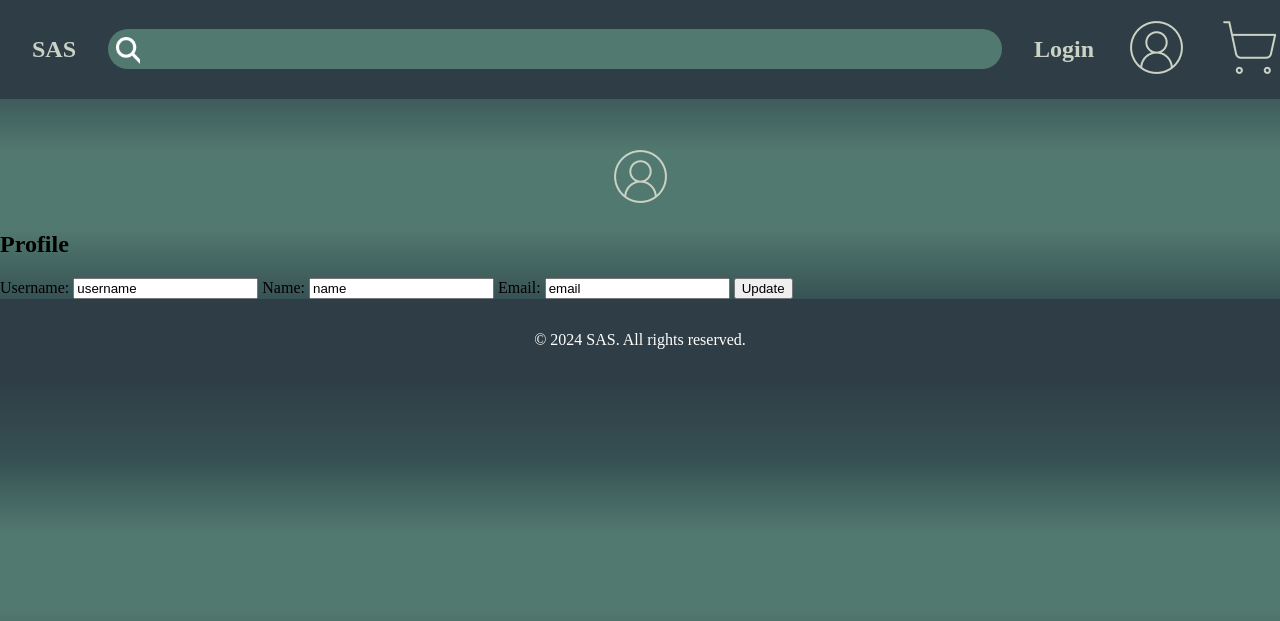
After one commit to FEUP-LTW-2024/ltw-project-2024-ltw06g03, a PHP site: page /profile.php in a window 1280 px wide. The commit adds this page. Shown: the top 621 px of the page. Run offline with PHP 8.4, Linux system fonts and the light colour scheme.

Commit message:
some content

```diff
--- /dev/null
+++ b/profile.php
@@ -0,0 +1,30 @@
+<?php
+include_once("database/connect.php");
+include_once("templates/head.php");
+include_once("templates/header.php");
+include_once("templates/footer.php");
+
+output_head("Smooth As Silk");
+?>
+<body>
+    <?php output_header(); ?>
+    <div class="profile-picture-container">
+        <a id="user-profile"><img src="./assets/usericon.png" alt="profile picture"></a>
+    </div>
+    <section id="profile-page">
+        <h2>Profile</h2>
+        <form action="actions/update_profile.php" method="post">
+            <label for="username">Username:</label>
+            <input type="text" name="username" id="username" value="username" required>
+            <label for="username">Name:</label>
+            <input type="text" name="name" id="name" value="name" required>
+            <label for="email">Email:</label>
+            <input type="email" name="email" id="email" value="email" required>
+            <input type="submit" value="Update">
+        </form>
+    </section>
+    <?php output_footer(); ?>
+
+</body>
+
+</html>
--- a/style/layout.css
+++ b/style/layout.css
@@ -41,3 +41,10 @@ footer {
 #main-page > ul > li:nth-child(5) {
     transform: translateY(-10px);
 }
+
+
+.profile-picture-container {
+    display: flex;
+    justify-content: center;
+    margin-top: 50px;
+}
--- a/style/style.css
+++ b/style/style.css
@@ -100,3 +100,5 @@ footer {
     margin-top: 100px;
     margin-bottom: 50px;
 }
+
+/* Profile Page */
```
Also changed, not shown: login.php (deleted, +0 -32 lines), actions/profile.php (added).
